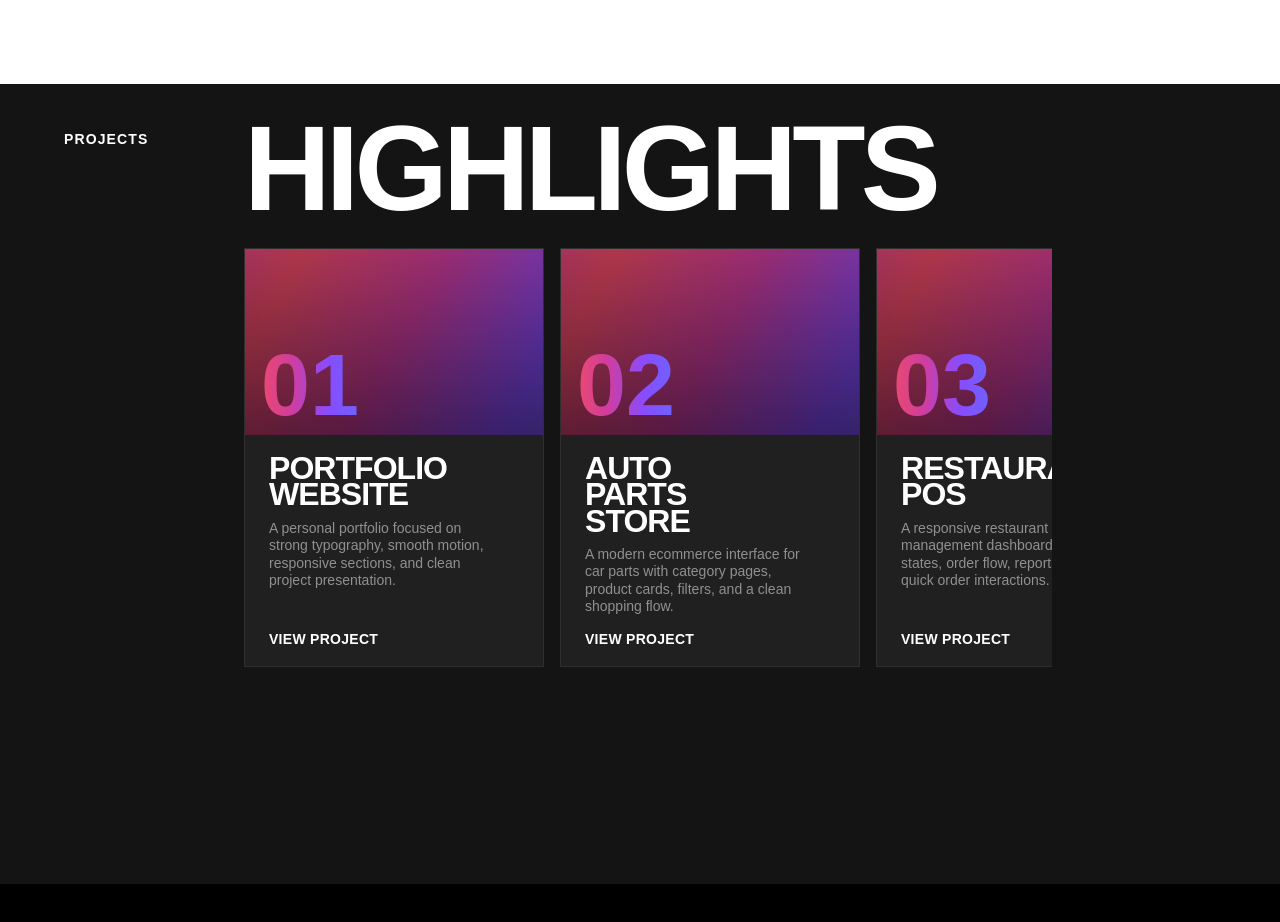
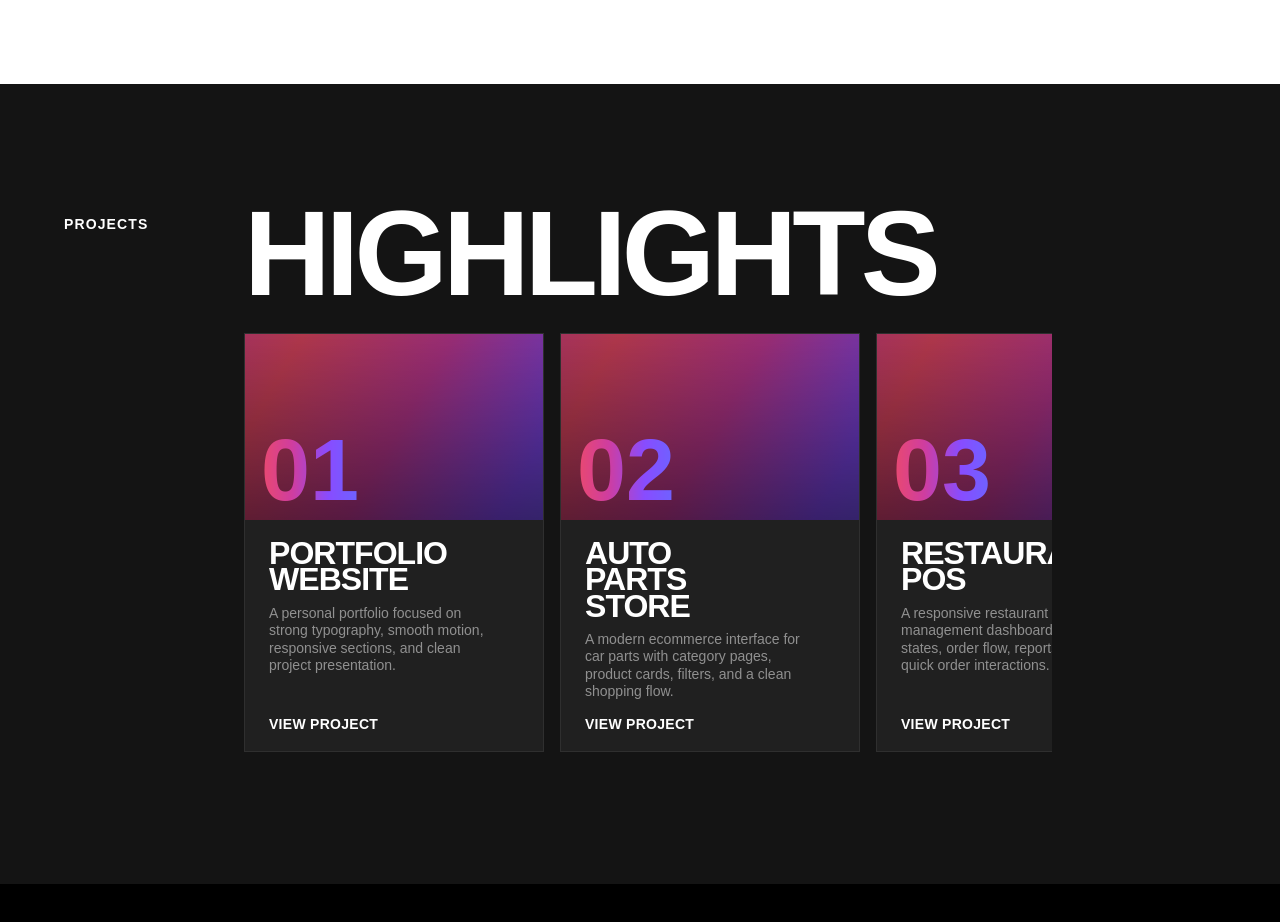
Before and after one commit to Luchhass/portfolio-app-latest, a Next.js app: page / in a window 1280 px wide. Shown: the part 1720-2642 px from the top of the page. Built offline with nearby package versions, Linux system fonts and the light colour scheme.

Commit message:
hotfix 02

```diff
--- a/src/components/Home/ProjectsHighlights/ProjectsHighlights.jsx
+++ b/src/components/Home/ProjectsHighlights/ProjectsHighlights.jsx
@@ -166,12 +166,12 @@ export default function ProjectsShowcase({ projects = dummyProjects }) {
 
   return (
     <section data-header-theme="dark" className="h-dvh overflow-hidden bg-[#141414] px-8 py-6 text-white md:px-10 md:py-8 lg:px-16 lg:py-12">
-      <div className="grid h-full min-h-0 grid-rows-[auto_minmax(0,1fr)] gap-7 md:gap-8 lg:grid-cols-[160px_minmax(0,1fr)_160px] lg:gap-x-5">
+      <div className="grid h-full min-h-0 content-center grid-rows-[auto_auto] gap-7 md:gap-8 lg:grid-cols-[160px_minmax(0,1fr)_160px] lg:gap-x-5">
         <p className="m-0 text-sm leading-none font-black tracking-[0.08em] uppercase">
           PROJECTS
         </p>
 
-        <div className="min-h-0 lg:col-start-2 lg:row-span-2">
+        <div className="min-h-0 min-w-0 lg:col-start-2 lg:row-span-2">
           <h2 className="m-0 mt-[-0.08em] text-[44px] leading-[0.78] font-black tracking-[-0.04em] uppercase md:text-[80px] lg:text-[120px]">
             Highlights
           </h2>
@@ -180,7 +180,7 @@ export default function ProjectsShowcase({ projects = dummyProjects }) {
             <div
               ref={sliderRef}
               data-dragging={isDragging ? "true" : undefined}
-              className="-mx-4 -my-8 cursor-grab overflow-x-auto px-4 py-8 select-none touch-pan-x [overscroll-behavior-inline:contain] scroll-smooth [scrollbar-width:none] [-ms-overflow-style:none] data-[dragging=true]:cursor-grabbing data-[dragging=true]:scroll-auto [&::-webkit-scrollbar]:hidden"
+              className="-mx-4 -my-8 cursor-grab overflow-x-auto px-4 py-8 select-none touch-pan-y [overscroll-behavior-inline:contain] scroll-smooth [scrollbar-width:none] [-ms-overflow-style:none] data-[dragging=true]:cursor-grabbing data-[dragging=true]:scroll-auto [&::-webkit-scrollbar]:hidden"
               onPointerDown={handlePointerDown}
               onPointerMove={handlePointerMove}
               onPointerUp={finishDrag}
```
